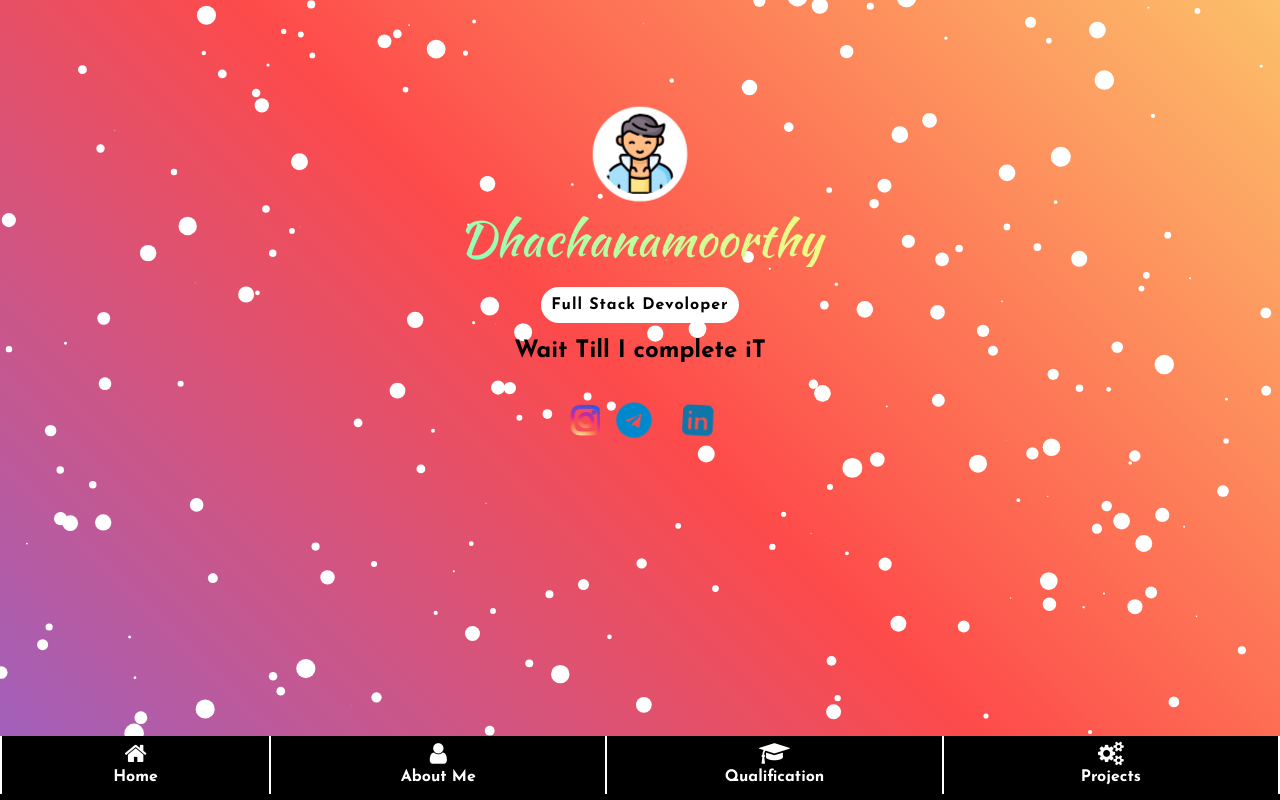
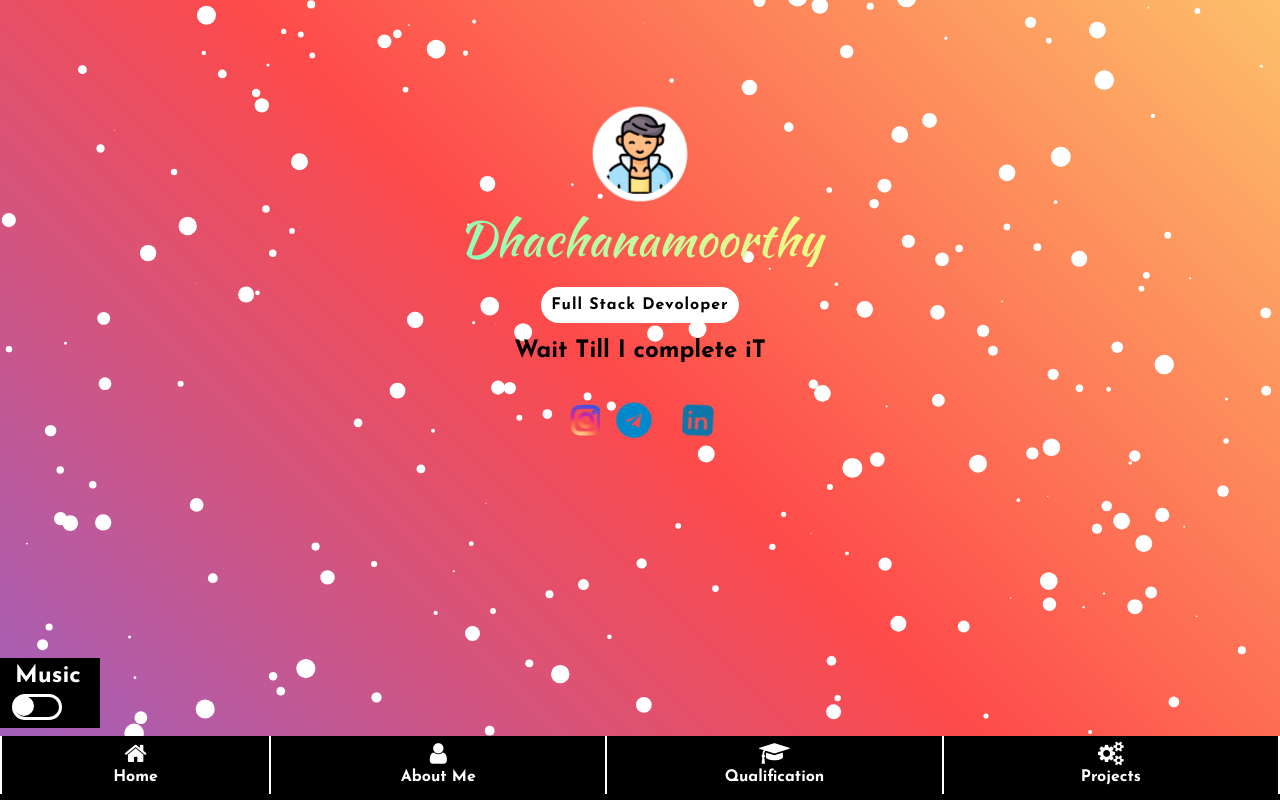
Before and after one commit to dhachanamoorthy/dhachanamoorthy.github.io, a PHP site: page /dev/index.html in a window 1280 px wide. Run offline with PHP 8.4, Linux system fonts and the light colour scheme.

Commit message:
added music

```diff
--- a/dev/css/custom.css
+++ b/dev/css/custom.css
@@ -43,6 +43,84 @@ body {
 #nav-bar td span{
     display: block;
 }
+/* music toggler */
+switch {
+    position: relative;
+    display: inline-block;
+    width: 60px;
+    height: 34px;
+  }
+
+  /* Hide default HTML checkbox */
+  .switch input {
+    opacity: 0;
+    width: 0;
+    height: 0;
+  }
+
+  /* The slider */
+  .music-controller{
+        width:80px;
+        height: 60px;
+        position: fixed;
+        bottom: 9vh;
+        background-color: #000;
+  }
+
+  .slider {
+    position: fixed;
+    cursor: pointer;
+    width: 50px;
+    height: 22px;
+    left: 12px;
+    bottom: 10vh;
+    padding: 10px;
+    border: 3px solid #fff;
+    -webkit-transition: .4s;
+    transition: .4s;
+  }
+
+  .slider:before {
+    position: fixed;
+    content: "";
+    height: 20px;
+    width: 20px;
+    left: 14px;
+    bottom: 10.5vh;
+    background-color: white;
+    -webkit-transition: .4s;
+    transition: .4s;
+  }
+
+  input:checked + .slider:before {
+    background-color:red;
+  }
+  input:checked + .slider{
+      border-color:red;
+  }
+  input:focus + .slider:before{
+    box-shadow: 0 0 1px red;
+  }
+
+  input:checked + .slider:before {
+    -webkit-transform: translateX(27px);
+    -ms-transform: translateX(27px);
+    transform: translateX(27px);
+  }
+
+  .slider.round {
+    border-radius: 34px;
+  }
+
+  .slider.round:before {
+    border-radius: 50%;
+  }
+  @media (min-width: 968px) {
+      .music-controller{
+        width:100px;
+        height: 70px;
+      }
+  }
 #intro{
     width: 100%;
     height: 92vh;
--- a/dev/index.html
+++ b/dev/index.html
@@ -32,7 +32,7 @@
     <div id="loader">
         <div class="indicator">
           <img src="img/loader.gif"/>
-          </div>
+        </div>
     </div>
     <section id="intro">
 
@@ -55,6 +55,16 @@
             <a href="https://www.linkedin.com/in/dhachanamoorthy-n-2831261b7/" target="_blank"><div class="social-media-icon wow pulse wobble" data-wow-iteration="infinite" data-wow-delay="0.9s" data-wow-duration="0.9s"><i class="fa fa-linkedin-square"></i></div></a>
           </div>
           </div>
+
+      </div>
+      <div class="music-controller">
+        <p>Music</p>
+        <label class="switch">
+            <input type="checkbox" id="music" >
+            <span class="slider round">
+            <span class="ball"></span>
+            </span>
+        </label>
       </div>
     </section>
     <section id="nav-bar">
@@ -152,7 +162,8 @@
         </div>
     </section>
   <!-- <a href="#" class="back-to-top"><i class="fa fa-chevron-up"></i></a> -->
-
+  <!-- <embed src="sounds/music.mp3" loop="false" autoplay="true" autostart="true" type="audio/mp3" /> -->
+  <audio id="player" name="player" loop="true" src="sounds/music.mp3"></audio>
   <!-- JavaScript Libraries -->
   <script src="lib/jquery/jquery.min.js"></script>
   <script src="lib/jquery/jquery-migrate.min.js"></script>
--- a/dev/js/main.js
+++ b/dev/js/main.js
@@ -30,6 +30,16 @@ $q=$('#qualification');
   });
   $('#p').on('click',function(){
 
+  });
+  $('#music').on('click',function(){
+    if($('#music').is(':checked')){
+      $("#player")[0].play();
+      console.log("playing");
+    }
+    else{
+      $("#player")[0].pause();
+      console.log("paused");
+    }
   });
   // Gallery - uses the magnific popup jQuery plugin
   $('.gallery-popup').magnificPopup({
```
Also changed, not shown: 1 other file.
